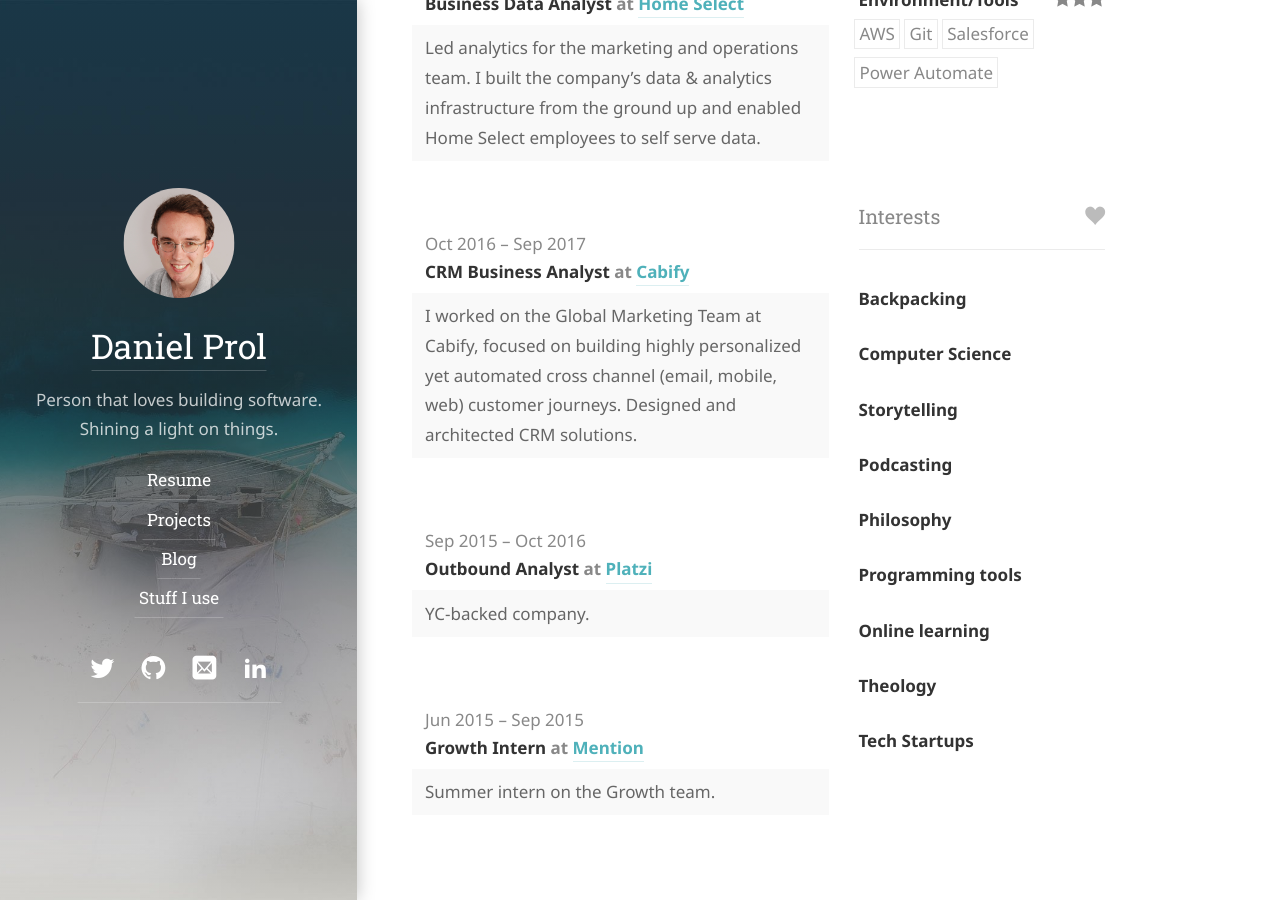
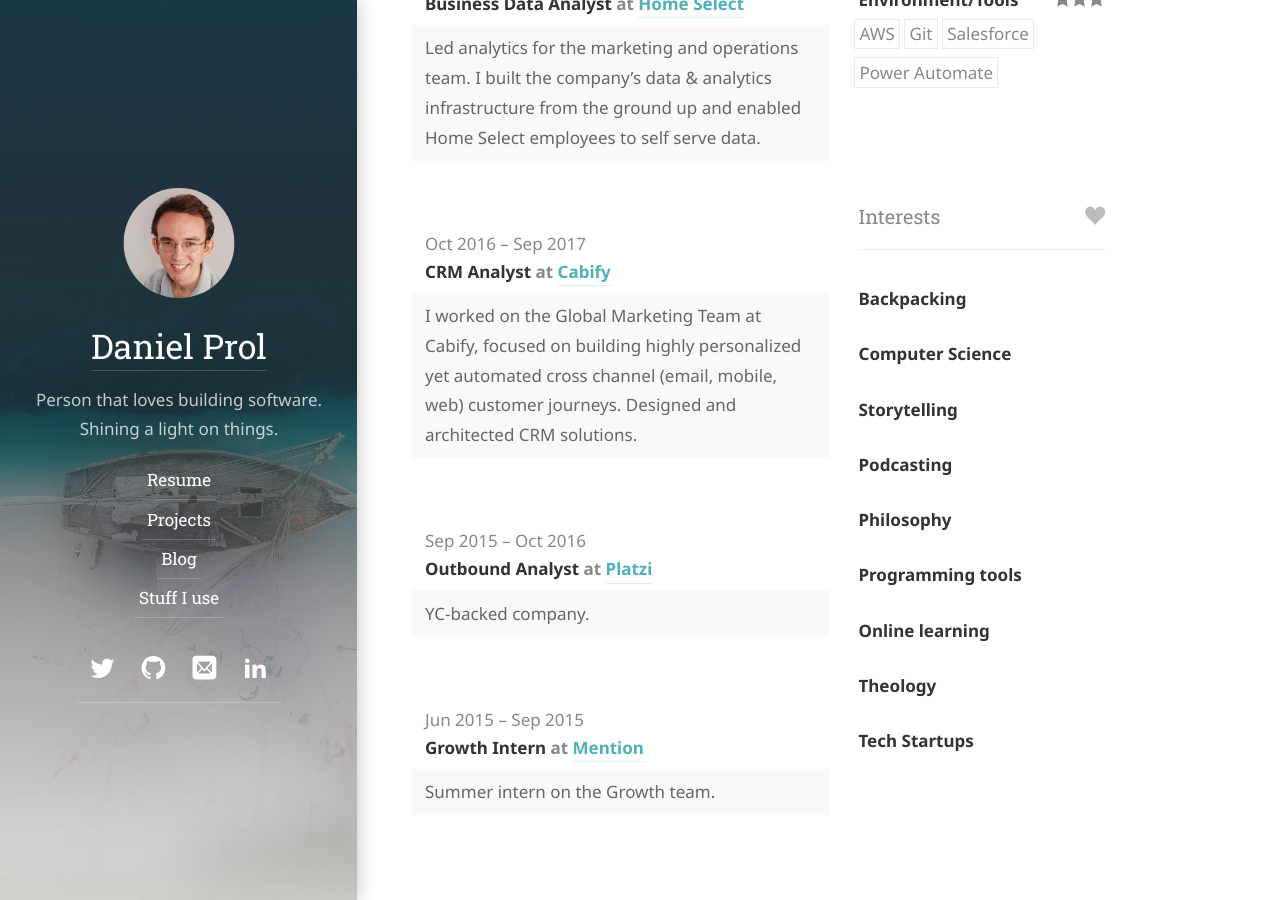
Before and after one commit to dprol/dprol.github.io, a Jekyll site: the page built from resume.md, in a window 1280 px wide and 900 px high, scrolled down 1271 px. Built offline with Jekyll 4.4.1, drawn with Linux system fonts in a browser that asks for light colours; some web fonts are replaced.

Commit message:
Update resume.yml

```diff
--- a/_data/resume.yml
+++ b/_data/resume.yml
@@ -50,7 +50,7 @@ work:
     summary: >
       Led analytics for the marketing and operations team. I built the company's data & analytics infrastructure from the ground up and enabled Home Select employees to self serve data.
   - company: "Cabify"
-    position: "CRM Business Analyst"
+    position: "CRM Analyst"
     website: "https://cabify.com/"
     startDate: "2016-10-01"
     endDate: "2017-09-01"
```
